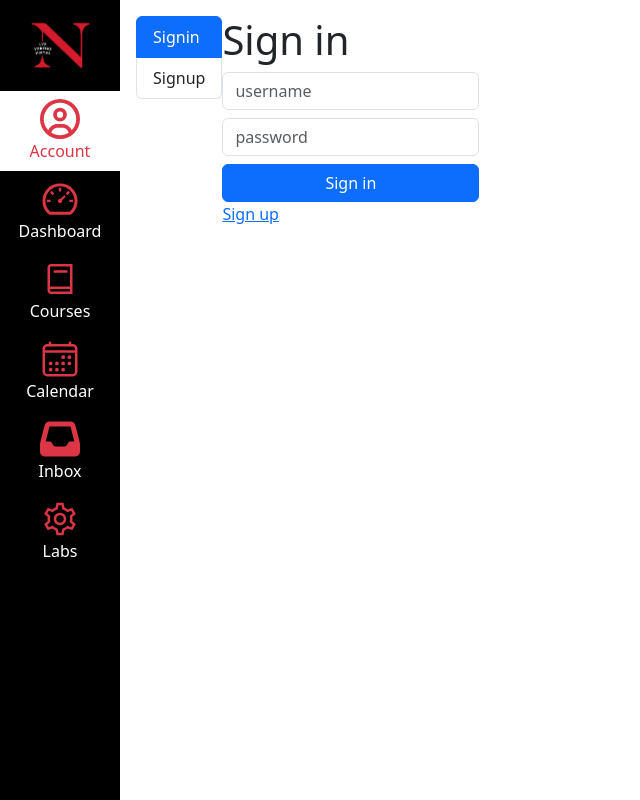
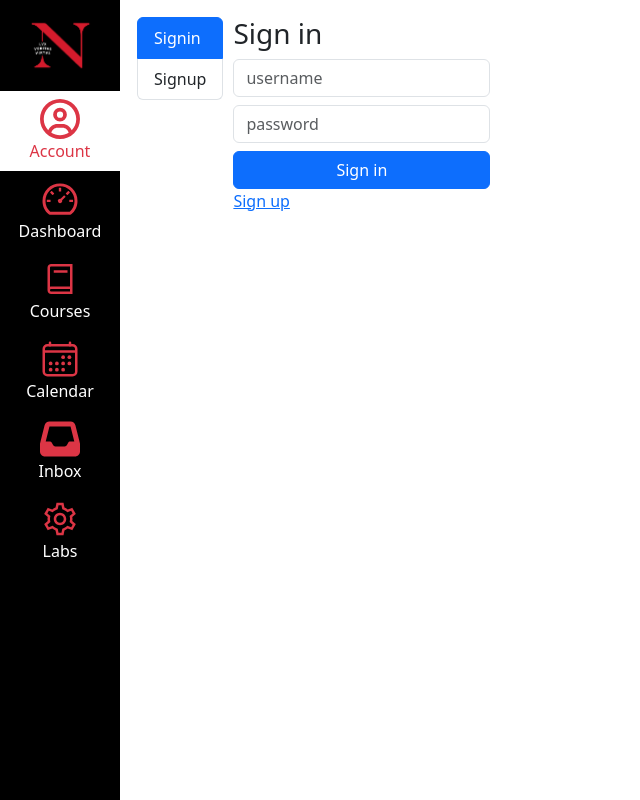
Before and after one commit to 123Jellybean/kanbas-react-web-app, a React (Create React App) app: page /#/Kanbas/Account/Signin in a window 1280 px wide. Shown: the whole page, without its empty margins (0-640 px from the left). Built offline with nearby package versions, Linux system fonts and the light colour scheme; no server answers.

Commit message:
fixed account & profile

```diff
--- a/src/Kanbas/Account/AccountNavigation.tsx
+++ b/src/Kanbas/Account/Navigation.tsx
@@ -6,7 +6,7 @@ export default function AccountNavigation() {
   const active = (path: string) => (pathname.includes(path) ? "active" : "");
   const { pathname } = useLocation();
   return (
-    <div id="wd-account-navigation" className="list-group">
+    <div id="wd-account-navigation" className="list-group pe-2">
       {links.map((link) => (
         <Link
           key={link}
--- a/src/Kanbas/Account/Profile.tsx
+++ b/src/Kanbas/Account/Profile.tsx
@@ -3,17 +3,16 @@ import { useState, useEffect } from "react";
 import { useSelector, useDispatch } from "react-redux";
 import { setCurrentUser } from "./reducer";
 import * as client from "./client";
-
 export default function Profile() {
   const [profile, setProfile] = useState<any>({});
   const dispatch = useDispatch();
   const navigate = useNavigate();
   const { currentUser } = useSelector((state: any) => state.accountReducer);
-
   const updateProfile = async () => {
     const updatedProfile = await client.updateUser(profile);
     dispatch(setCurrentUser(updatedProfile));
   };
+
   const fetchProfile = () => {
     if (!currentUser) return navigate("/Kanbas/Account/Signin");
     setProfile(currentUser);
@@ -26,7 +25,6 @@ export default function Profile() {
   useEffect(() => {
     fetchProfile();
   }, []);
-
   return (
     <div id="wd-profile-screen">
       <h3>Profile</h3>
@@ -52,6 +50,7 @@ export default function Profile() {
             defaultValue={profile.firstName}
             id="wd-firstname"
             className="form-control mb-2"
+            placeholder="First name"
             onChange={(e) =>
               setProfile({ ...profile, firstName: e.target.value })
             }
@@ -60,6 +59,7 @@ export default function Profile() {
             defaultValue={profile.lastName}
             id="wd-lastname"
             className="form-control mb-2"
+            placeholder="Last name"
             onChange={(e) =>
               setProfile({ ...profile, lastName: e.target.value })
             }
@@ -75,18 +75,21 @@ export default function Profile() {
             defaultValue={profile.email}
             id="wd-email"
             className="form-control mb-2"
+            placeholder="Email"
             onChange={(e) => setProfile({ ...profile, email: e.target.value })}
           />
           <select
+            value={profile.role || "USER"} // Bind the select to the current role in the state
             onChange={(e) => setProfile({ ...profile, role: e.target.value })}
             className="form-control mb-2"
             id="wd-role"
           >
-            <option value="USER">User</option>{" "}
+            <option value="USER">User</option>
             <option value="ADMIN">Admin</option>
-            <option value="FACULTY">Faculty</option>{" "}
+            <option value="FACULTY">Faculty</option>
             <option value="STUDENT">Student</option>
           </select>
+
           <button
             onClick={updateProfile}
             className="btn btn-primary w-100 mb-2"
@@ -102,7 +105,7 @@ export default function Profile() {
             Sign out
           </button>
         </div>
-      )}
+      )}{" "}
     </div>
   );
 }
--- a/src/Kanbas/Account/Signin.tsx
+++ b/src/Kanbas/Account/Signin.tsx
@@ -2,6 +2,7 @@ import { useState } from "react";
 import { Link, useNavigate } from "react-router-dom";
 import { setCurrentUser } from "./reducer";
 import { useDispatch } from "react-redux";
+import * as db from "../Database";
 import * as client from "./client";
 
 export default function Signin() {
@@ -17,7 +18,7 @@ export default function Signin() {
 
   return (
     <div id="wd-signin-screen">
-      <h1>Sign in</h1>
+      <h3>Sign in</h3>
       <input
         defaultValue={credentials.username}
         onChange={(e) =>
@@ -37,6 +38,7 @@ export default function Signin() {
         type="password"
         className="form-control mb-2"
       />
+
       <button
         onClick={signin}
         id="wd-signin-btn"
@@ -46,7 +48,7 @@ export default function Signin() {
         Sign in{" "}
       </button>
 
-      <Link id="wd-signup-link" to="/Kanbas/Account/Signup">
+      <Link id="wd-signup-link" className="mt-2" to="/Kanbas/Account/Signup">
         Sign up
       </Link>
     </div>
--- a/src/Kanbas/Account/client.ts
+++ b/src/Kanbas/Account/client.ts
@@ -1,63 +1,21 @@
 import axios from "axios";
+
 export const REMOTE_SERVER = process.env.REACT_APP_REMOTE_SERVER;
 export const USERS_API = `${REMOTE_SERVER}/api/users`;
+const axiosWithCredentials = axios.create({ withCredentials: true });
 
-export const findCoursesForUser = async (userId: string) => {
-  const response = await axiosWithCredentials.get(
-    `${USERS_API}/${userId}/courses`
-  );
+export const signin = async (credentials: any) => {
+  const response = await axiosWithCredentials.post(`${USERS_API}/signin`, credentials);
   return response.data;
 };
 
-export const enrollIntoCourse = async (userId: string, courseId: string) => {
-  const response = await axiosWithCredentials.post(`${USERS_API}/${userId}/courses/${courseId}`);
-  return response.data;
- };
- export const unenrollFromCourse = async (userId: string, courseId: string) => {
-  const response = await axiosWithCredentials.delete(`${USERS_API}/${userId}/courses/${courseId}`);
-  return response.data;
- };
-
-
-export const findAllUsers = async () => {
-  const response = await axiosWithCredentials.get(USERS_API);
-  return response.data;
-};
-
-const axiosWithCredentials = axios.create({ withCredentials: true });
-
-export const createCourse = async (course: any) => {
-  const { data } = await axiosWithCredentials.post(
-    `${USERS_API}/current/courses`,
-    course
-  );
-  return data;
-};
-
-export const findMyCourses = async () => {
-  const { data } = await axiosWithCredentials.get(
-    `${USERS_API}/current/courses`
-  );
-  return data;
-};
-
-export const signin = async (credentials: any) => {
-  const response = await axiosWithCredentials.post(
-    `${USERS_API}/signin`,
-    credentials
-  );
-  return response.data;
-};
 export const signup = async (user: any) => {
   const response = await axiosWithCredentials.post(`${USERS_API}/signup`, user);
   return response.data;
 };
 
 export const updateUser = async (user: any) => {
-  const response = await axiosWithCredentials.put(
-    `${USERS_API}/${user._id}`,
-    user
-  );
+  const response = await axiosWithCredentials.put(`${USERS_API}/${user._id}`, user);
   return response.data;
 };
 
@@ -68,6 +26,21 @@ export const profile = async () => {
 
 export const signout = async () => {
   const response = await axiosWithCredentials.post(`${USERS_API}/signout`);
+  return response.data;
+};
+
+export const findMyCourses = async () => {
+  const { data } = await axiosWithCredentials.get(`${USERS_API}/current/courses`);
+  return data;
+};
+
+export const createCourse = async (course: any) => {
+  const { data } = await axiosWithCredentials.post(`${USERS_API}/current/courses`, course);
+  return data;
+};
+
+export const findAllUsers = async () => {
+  const response = await axiosWithCredentials.get(USERS_API);
   return response.data;
 };
 
@@ -95,3 +68,18 @@ export const createUser = async (user: any) => {
   const response = await axios.post(`${USERS_API}`, user);
   return response.data;
 };
+
+export const findCoursesForUser = async (userId: string) => {
+  const response = await axiosWithCredentials.get(`${USERS_API}/${userId}/courses`);
+  return response.data;
+};
+
+export const enrollIntoCourse = async (userId: string, courseId: string) => {
+  const response = await axiosWithCredentials.post(`${USERS_API}/${userId}/courses/${courseId}`);
+  return response.data;
+};
+
+export const unenrollFromCourse = async (userId: string, courseId: string) => {
+  const response = await axiosWithCredentials.delete(`${USERS_API}/${userId}/courses/${courseId}`);
+  return response.data;
+};
--- a/src/Kanbas/Account/index.tsx
+++ b/src/Kanbas/Account/index.tsx
@@ -1,39 +1,34 @@
+import Profile from "./Profile";
+import Signin from "./Signin";
 import { Routes, Route, Navigate } from "react-router";
+import Signup from "./Signup";
+import AccountNavigation from "./Navigation";
 import { useSelector } from "react-redux";
-import AccountNavigation from "./AccountNavigation";
-import Signin from "./Signin";
-import Signup from "./Signup";
-import Profile from "./Profile";
-import KanbasNavigation from "../Navigation";
 import Users from "./Users";
 
 export default function Account() {
   const { currentUser } = useSelector((state: any) => state.accountReducer);
+
   return (
     <div id="wd-account-screen">
-      <div className="d-flex">
-        <div className="d-none d-md-block"></div>
-        <AccountNavigation />
-        <Routes>
-          <Route
-            path="/"
-            element={
-              <Navigate
-                to={
-                  currentUser
-                    ? "/Kanbas/Account/Profile"
-                    : "/Kanbas/Account/Signin"
-                }
-              />
-            }
-          />
-          <Route path="/Signin/" element={<Signin />} />
-          <Route path="/Signup/" element={<Signup />} />
-          <Route path="/Profile/" element={<Profile />} />
-          <Route path="/Users" element={<Users />} />
-          <Route path="/Users/:uid" element={<Users />} />
-        </Routes>
-      </div>
+      <table>
+        <tr>
+          <td valign="top">
+            <AccountNavigation />
+          </td>
+          <td valign="top">
+            <Routes>
+              <Route path="/"
+                element={<Navigate to={currentUser ? "/Kanbas/Account/Profile" : "/Kanbas/Account/Signin"} />} />
+              <Route path="/Signin" element={<Signin />} />
+              <Route path="/Profile" element={<Profile />} />
+              <Route path="/Signup" element={<Signup />} />
+              <Route path="/Users" element={<Users />} />
+              <Route path="/Users/:uid" element={<Users />} />
+            </Routes>
+          </td>
+        </tr>
+      </table>
     </div>
   );
 }
```
Also changed, not shown: src/Kanbas/Account/Users.tsx (+18 -7 lines), src/Kanbas/Account/Session.tsx (line endings or trailing spaces).
